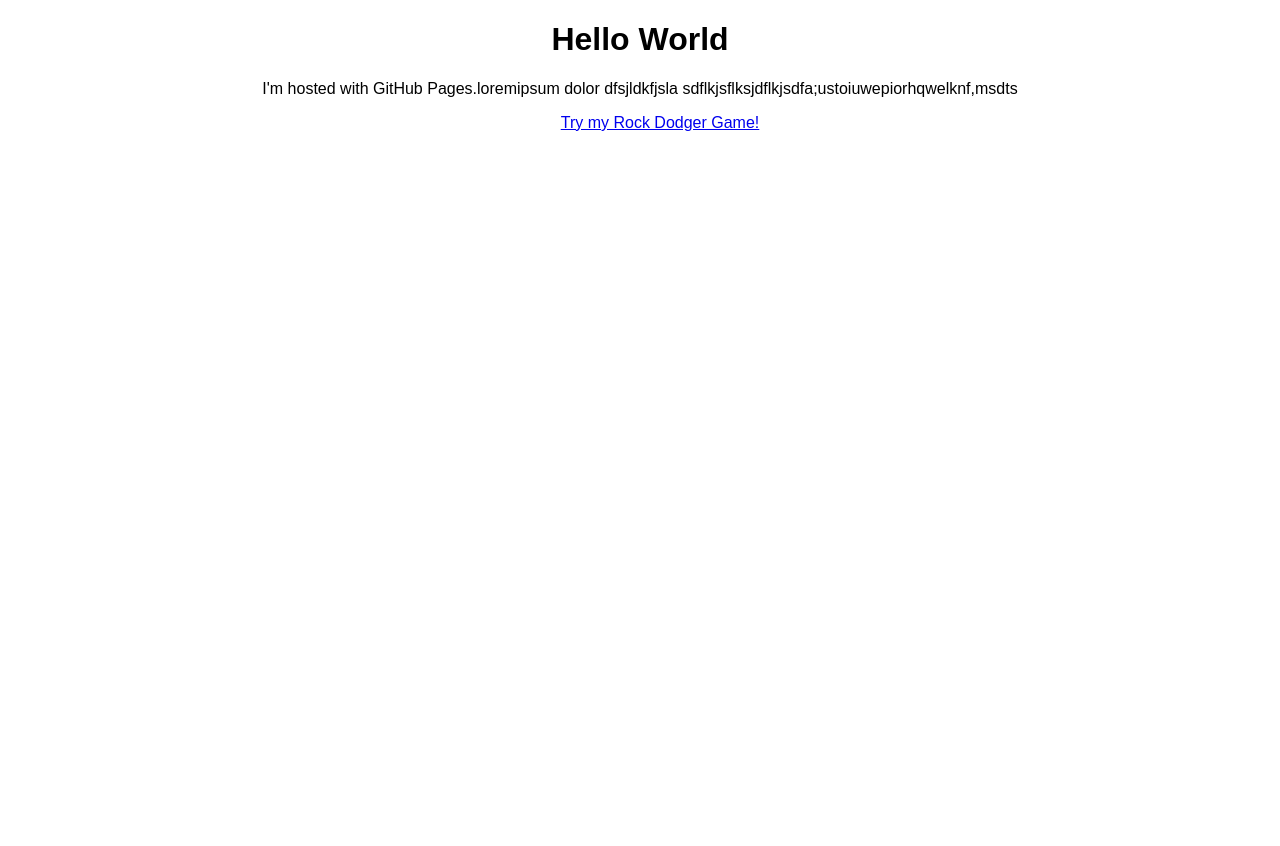
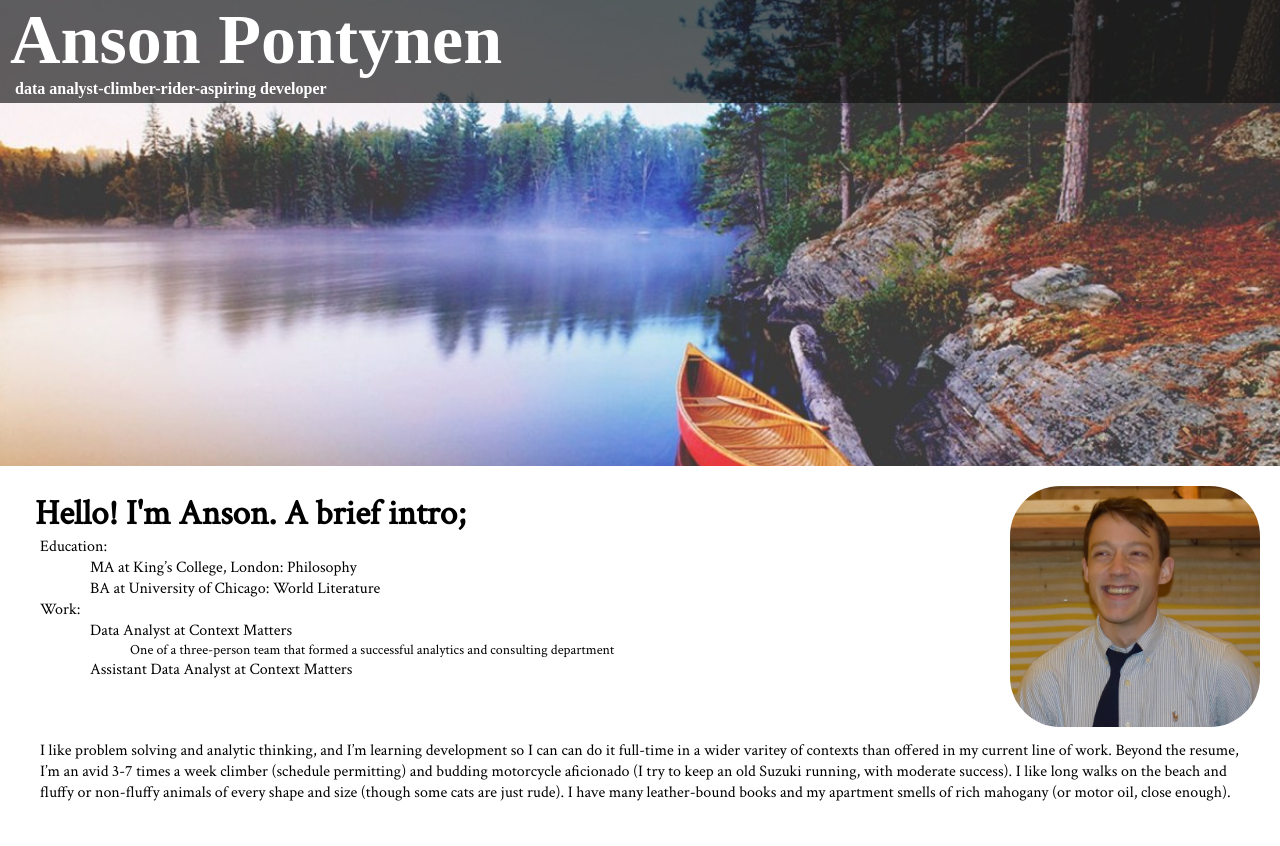
Before and after one commit to aponty/aponty.github.io, a plain HTML site: page index.html in a window 1280 px wide. Shown: the top 846 px of the page. Before the commit the page ends 800 px from the top, so only its background shows below. Drawn offline with Linux system fonts and the light colour scheme; a web font is replaced by a local one.

Commit message:
First draft
Think I screwed up the classes a bit, but looks decent if simple

```diff
--- a/index.html
+++ b/index.html
@@ -1,25 +1,146 @@
 <!DOCTYPE html>
 <html>
-<link type="text/css" rel="stylesheet" href="normalize.css" />
+<head>
+  <link type="text/css" rel="stylesheet" href="normalize.css" />
+  <link href="https://fonts.googleapis.com/css?family=Antic+Slab" rel="stylesheet">
+  <link href="https://fonts.googleapis.com/css?family=Crimson+Text" rel="stylesheet">
+<title>Anson Pontynen</title>
 
-<head>
-<title>Anson Pontynen</title>
 <style>
-  body {
+  header {
     text-align: center;
+    margin: 20px;
+    font-family: 'Crimson Text', serif;
+  }
+  h1 {
+    font-size: 70px;
+    font-weight: bold;
+    background: rgba(15,15,15,.65);
+    margin: 0 auto;
+    padding-left: 10px;
+  }
+  h2 {
+    font-size: 16px;
+    background: rgba(15,15,15,.65);
+    padding: 0 0 5px 15px;
+    margin-top: 0px;
+  }
+  p {
+    font-family: 'Crimson Text', serif;
+    font-size: 16px;
+    text-align: left;
+    margin: 0 auto;
+    padding-left: 20px;
+  }
+  .indented {
+    padding-left: 70px;
+  }
+  .double_indented {
+    padding-left: 110px;
+    font-size: 14px;
+  }
+  .intro {
+    font-size: 35px;
+    font-weight: bold;
+    padding: 5px 0 0 15px;
+  }
+  #first {
+    background-image: url('images/canoe.jpg');
+    padding-bottom: 350px;
+    margin: 0 auto;
+    background-size: cover;
+    text-align: left;
+    font-family:'Antic Slab', serif;
+    color: white;
+  }
+  #bodytext {
+    padding: 20px 0 40px 0;
+  }
+  #profile {
+    max-width: 250px;
+    text-align: center;
+    border-radius: 50px;
+  }
+  #floatingboxes {
+    text-align: center;
+    padding: 20px;
+    display: block;
+    position: relative;
+  }
+  .galleryphotos {
+    border-radius: 15px;
+    padding: 10px;
+  }
+  @media (min-width: 700px) {
+    #profile {
+      float: right;
+    }
   }
 </style>
 </head>
 
+<body>
+<header id='first'>
+  <h1> Anson Pontynen </h1>
+  <h2> data analyst-climber-rider-aspiring developer </h2>
+</header>
 
-<body>
-  <h1>Hello World</h1>
-  <p>I'm hosted with GitHub Pages.loremipsum dolor dfsjldkfjsla
-    sdflkjsflksjdflkjsdfa;ustoiuwepiorhqwelknf,msdts</p>
-<ul>
+<div id='floatingboxes' >
+  <div>
+    <img id='profile' src='images/laugh_profile.jpg'/>
+  </div>
+  <div>
+    <p class='intro'>Hello! I'm Anson. A brief intro; </p>
+    <p>Education:</p>
+    <p class='indented'>
+      MA at King&#8217s College, London: Philosophy <br />
+      BA at University of Chicago: World Literature
+    </p>
+    <p> Work: </p>
+    <p class='indented'>
+      Data Analyst at Context Matters
+    </p>
+    <p class='double_indented'>
+      One of a three-person team that formed a successful analytics and consulting department
+    </p>
+		<p class='indented'>
+      Assistant Data Analyst at Context Matters
+    </p>
+  </div>
+</div>
+
+<header id='bodytext'>
+  <p>
+    I like problem solving and analytic thinking, and I&#8217m learning development so I can can do it
+    full-time in a wider varitey of contexts than offered in my current line of work. Beyond the resume,
+    I&#8217m an avid 3-7 times a week climber (schedule permitting) and budding motorcycle aficionado (I try to
+    keep an old Suzuki running, with moderate success). I like long walks on the beach and fluffy
+    or non-fluffy animals of every shape and size (though some cats are just rude). I have many
+    leather-bound books and my apartment smells of rich mahogany (or motor oil, close enough).
+  </p>
+</header>
+
+<div id="floatingboxes">
+  <img class='galleryphotos' src="images/font_climbing.jpg" alt="climbing in fontainbleau" height=300px/>
+  <img class='galleryphotos' src="images/alfie.jpg" alt="inquisitive Alfie" height =300px/>
+  <img class='galleryphotos' src="images/suzie.jpg" alt="sittin' on Suzie" height=300px />
+</div>
+
+<header id='contact'>
+  <p class= 'intro'>
+    Contact Information:
+  </p>
+  <p class= 'indented'>
+    Phone: 646-678-7514 <br />
+    Email: <a href='mailto:aponty@gmail.com'>aponty@gmail.com</a> <br />
+    Linkedin:<a href='https://linkedin.com/in/anson-pontynen-27791838'>Anson Pontynen</a> <br />
+    GitHub: <a href='https://github.com/aponty'>aponty</a>
+  </p>
+</header>
+
+<header>
   <a href="game_page.html">Try my Rock Dodger Game!</a>
-</ul>
+</header>
+
 </body>
-<script type="text/javascript" src="test.js">
-</script>
 </html>
```
Also changed, not shown: images/alfie.jpg (added), images/canoe.jpg (added), images/font_climbing.jpg (added), images/joshua_tree.jpg (added), images/laugh_profile.jpg (added), images/suzie.jpg (added).
